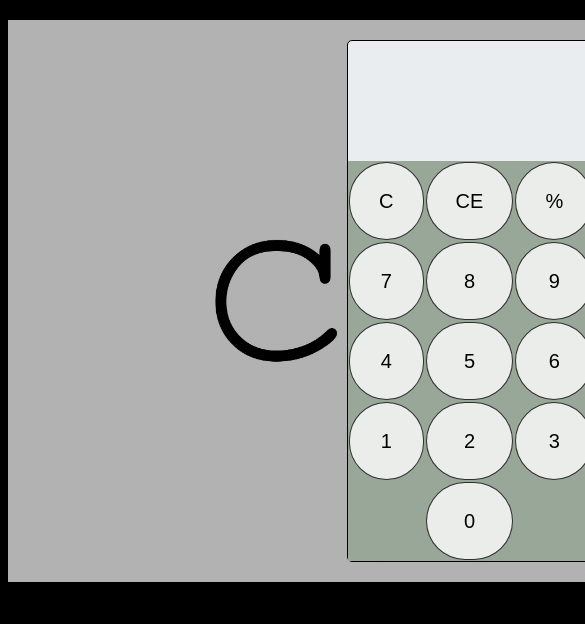
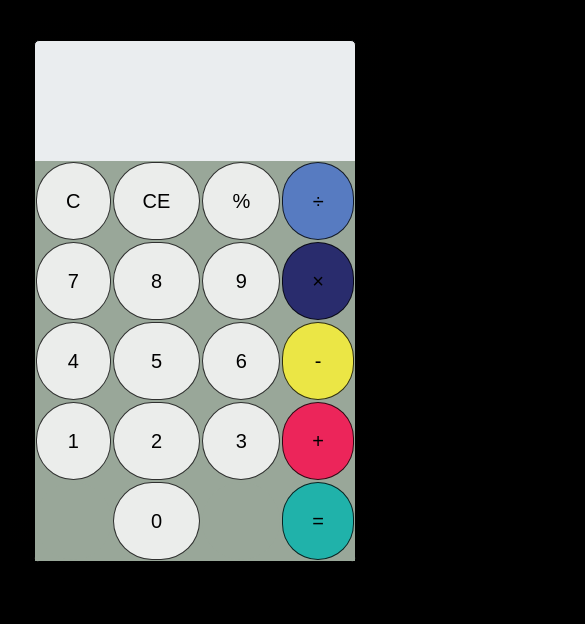
Before and after one commit to balu-628/Calculator, a website: page index.html in a window 390 px wide. Shown: the top 624 px of the page, 585 px wide, since content can reach past the window. Drawn offline with Linux system fonts and the light colour scheme.

Commit message:
added mobile responsive design

```diff
--- a/styles.css
+++ b/styles.css
@@ -85,3 +85,15 @@ button:hover{
   border:1px solid rgba(0, 0, 0, 0) ;
   background-color: white;
 }
+@media only screen and (max-width:500px) {
+  #container{
+
+    width:auto;
+    height:auto;
+    background-image: linear-gradient(rgba(1, 0, 0, 0.3),rgba(1, 0, 0, 0.3));
+    background-size: contain;
+    background-repeat:no-repeat;
+    margin: 20px auto;
+  }
+
+}
```
